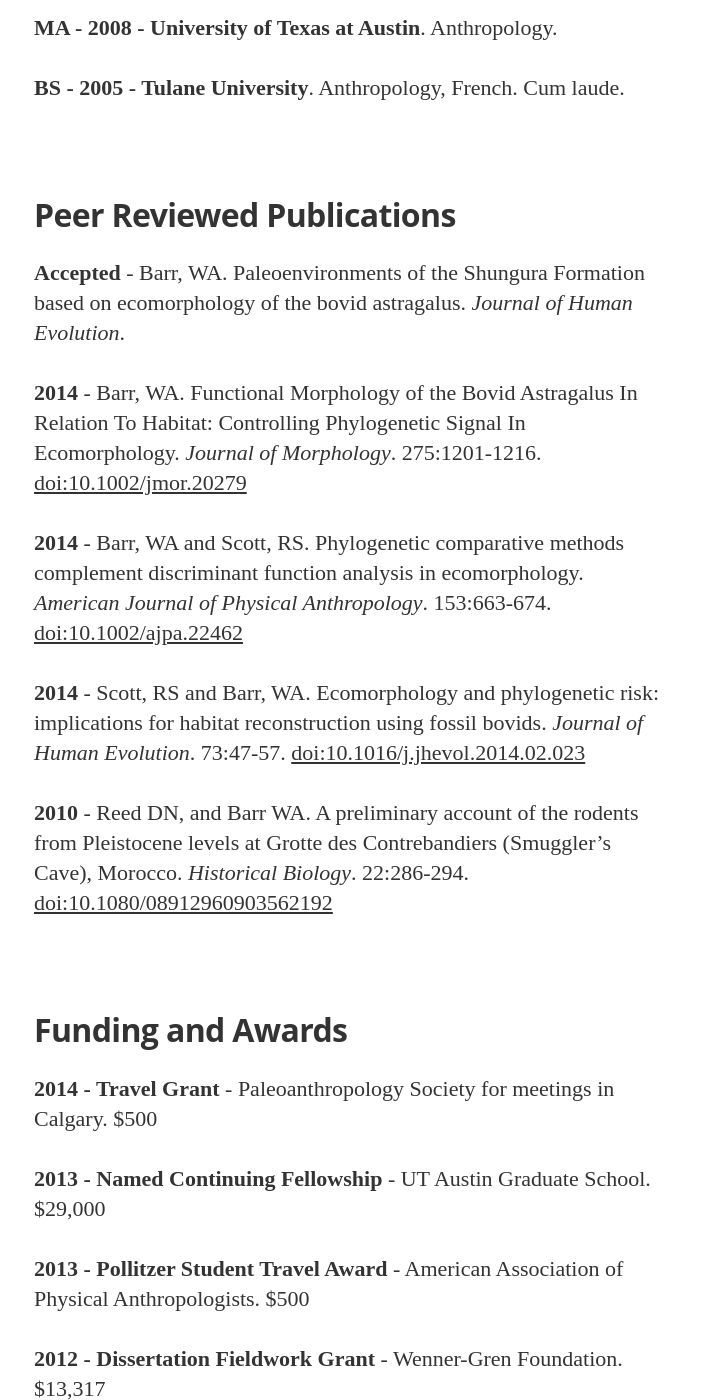
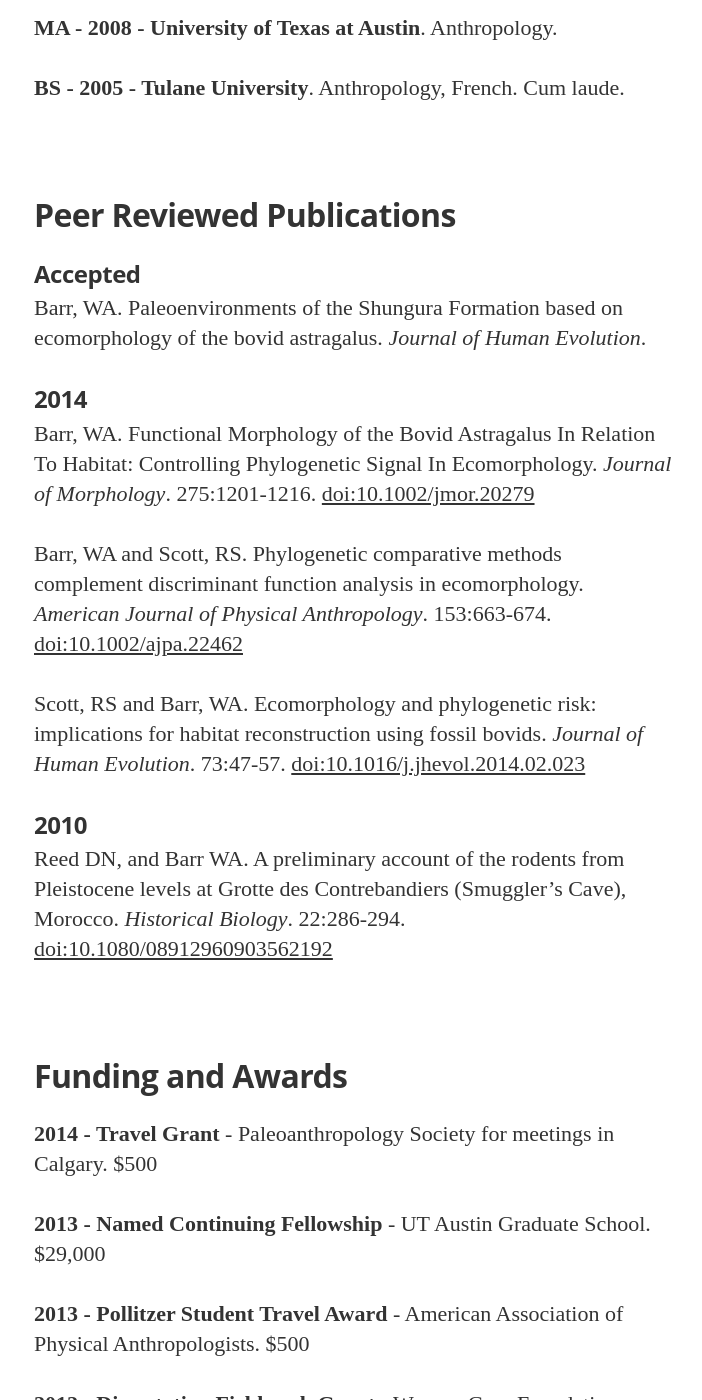
Before and after one commit to wabarr/personal, a Jekyll site: the page built from CV.md, in a window 1280 px wide and 1400 px high, scrolled down 745 px. Shown: the whole window, without its empty margins (286-988 px from the left). Built offline with Jekyll 4.4.1, drawn with Linux system fonts in a browser that asks for light colours; nearby versions of some CDN libraries; some web fonts are replaced; Markdown is read by kramdown in place of the engine named in the settings.

```diff
--- a/CV.md
+++ b/CV.md
@@ -20,11 +20,16 @@ Center for the Advanced Study of Human Paleobiology. Dept of Anthropology. The G
 
 <h1 style="padding-bottom:20px;">Peer Reviewed Publications</h1>
 
-{% for pub in site.data.CV_pubs %}
+{% for year in site.data.CV_pubs %}
+<h3>{{ year.year}}</h3>
+{% for pub in year.pubs %}
 
-**{{pub.year}}** - {{pub.authors}}. {{pub.title}}. *{{pub.journal}}*. {%if pub.volume %}{{pub.volume}}{% endif %}{%if pub.pages %}:{{pub.pages}}.{% endif %} {% if pub.doi %}[doi:{{pub.doi}}](http://dx.doi.org/{{pub.doi}}){% endif %}
+{{pub.authors}}. {{pub.title}}. *{{pub.journal}}*. {%if pub.volume %}{{pub.volume}}{% endif %}{%if pub.pages %}:{{pub.pages}}.{% endif %} {% if pub.doi %}[doi:{{pub.doi}}](http://dx.doi.org/{{pub.doi}}){% endif %}
 
-{% endfor%}
+{% endfor %}
+{% endfor %}
+
+
 
 <h1 style="padding-bottom:20px;">Funding and Awards</h1>
 
--- a/_data/CV_pubs.yaml
+++ b/_data/CV_pubs.yaml
@@ -1,46 +1,44 @@
-- authors: Barr, WA
-  journal: Journal of Human Evolution
-  year: Accepted
-  title: "Paleoenvironments of the Shungura Formation based on ecomorphology of the bovid astragalus"
-  volume: ~
-  issue: ~
-  doi: ~
-  pages: ~
+- year: Accepted
+  pubs:
+    - authors: Barr, WA
+      journal: Journal of Human Evolution
+      title: "Paleoenvironments of the Shungura Formation based on ecomorphology of the bovid astragalus"
+      volume: ~
+      issue: ~
+      doi: ~
+      pages: ~
 
+- year: 2014
+  pubs:
+      - authors: Barr, WA
+        journal: Journal of Morphology
+        title: "Functional Morphology of the Bovid Astragalus In Relation To Habitat: Controlling Phylogenetic Signal In Ecomorphology"
+        volume: 275
+        issue: ~
+        doi: 10.1002/jmor.20279
+        pages: 1201-1216
 
-- authors: Barr, WA
-  journal: Journal of Morphology
-  year: 2014
-  title: "Functional Morphology of the Bovid Astragalus In Relation To Habitat: Controlling Phylogenetic Signal In Ecomorphology"
-  volume: 275
-  issue: ~
-  doi: 10.1002/jmor.20279
-  pages: 1201-1216
+      - authors: Barr, WA and Scott, RS
+        journal: American Journal of Physical Anthropology
+        title: "Phylogenetic comparative methods complement discriminant function analysis in ecomorphology"
+        volume: 153
+        issue: ~
+        doi: 10.1002/ajpa.22462
+        pages: 663-674
 
-
-- authors: Barr, WA and Scott, RS
-  journal: American Journal of Physical Anthropology
-  year: 2014
-  title: "Phylogenetic comparative methods complement discriminant function analysis in ecomorphology"
-  volume: 153
-  issue: ~
-  doi: 10.1002/ajpa.22462
-  pages: 663-674
-
-- authors: Scott, RS and Barr, WA
-  journal: Journal of Human Evolution
-  year: 2014
-  title: "Ecomorphology and phylogenetic risk: implications for habitat reconstruction using fossil bovids"
-  volume: 73
-  issue: ~
-  doi: 10.1016/j.jhevol.2014.02.023
-  pages: 47-57
-
-- authors: Reed DN, and Barr WA
-  journal: Historical Biology
-  year: 2010
-  title: "A preliminary account of the rodents from Pleistocene levels at Grotte des Contrebandiers (Smuggler's Cave), Morocco"
-  volume: 22
-  issue: ~
-  doi: 10.1080/08912960903562192
-  pages: 286-294
+      - authors: Scott, RS and Barr, WA
+        journal: Journal of Human Evolution
+        title: "Ecomorphology and phylogenetic risk: implications for habitat reconstruction using fossil bovids"
+        volume: 73
+        issue: ~
+        doi: 10.1016/j.jhevol.2014.02.023
+        pages: 47-57
+- year: 2010
+  pubs:
+      - authors: Reed DN, and Barr WA
+        journal: Historical Biology
+        title: "A preliminary account of the rodents from Pleistocene levels at Grotte des Contrebandiers (Smuggler's Cave), Morocco"
+        volume: 22
+        issue: ~
+        doi: 10.1080/08912960903562192
+        pages: 286-294
```
Also changed, not shown: assets/images/favicon.ico (added).
